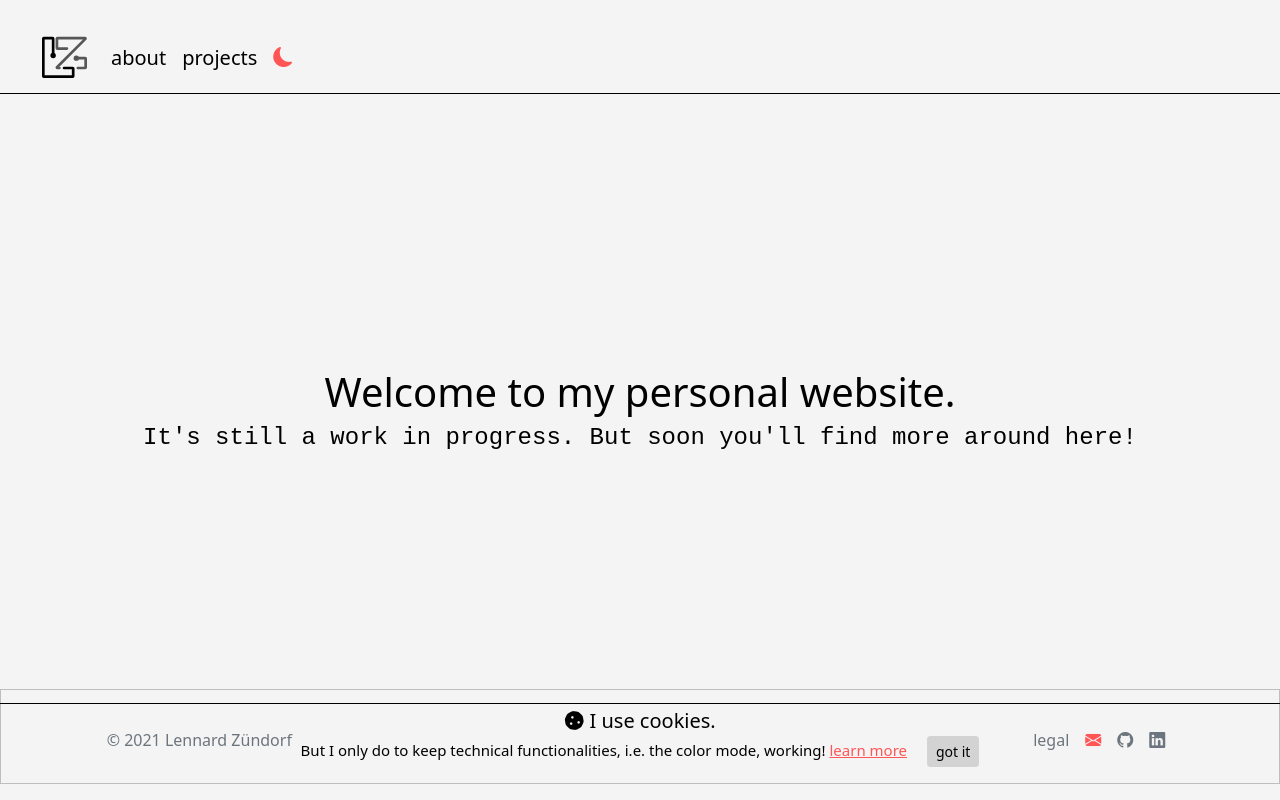
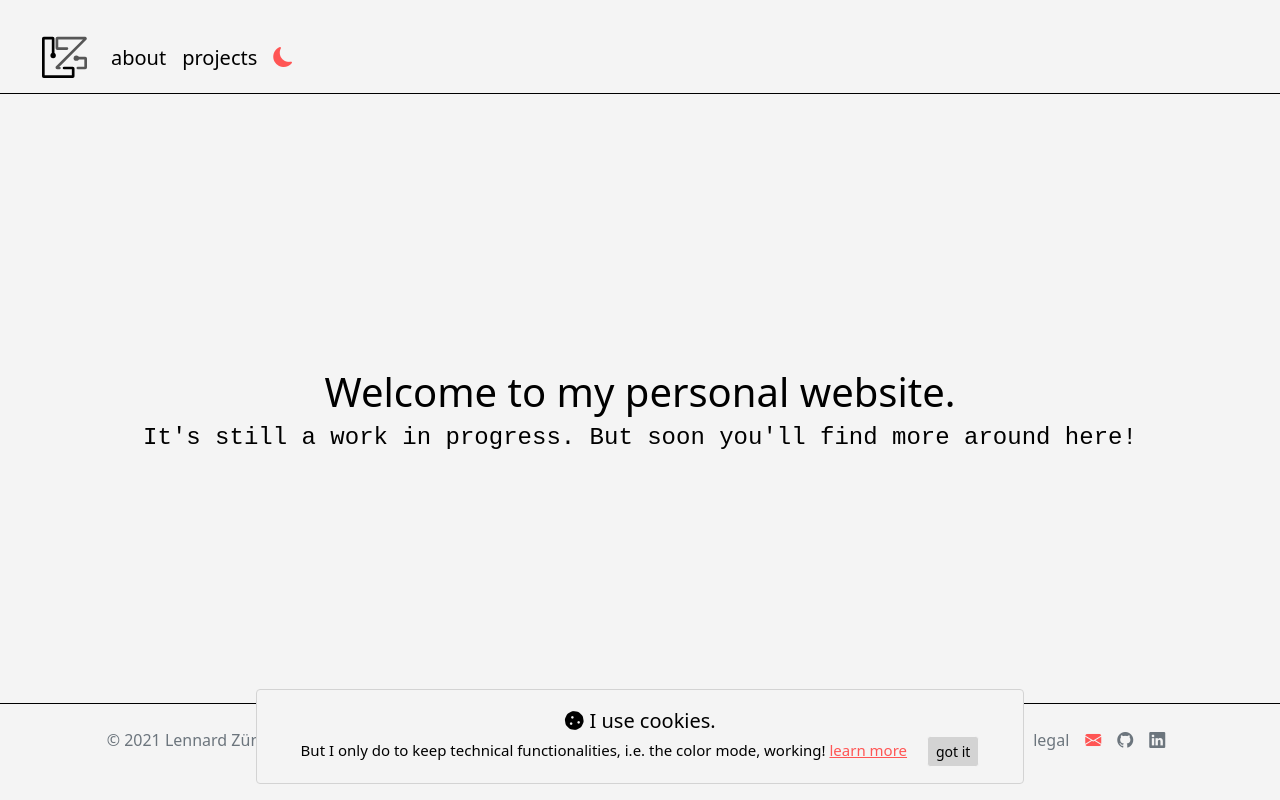
Before and after one commit to LennardZuendorf/website_zuendorf.me, a plain HTML site: page index.html in a window 1280 px wide. Drawn offline with nearby package versions, Linux system fonts and the light colour scheme.

Commit message:
updated styling

```diff
--- a/css/style.css
+++ b/css/style.css
@@ -79,19 +79,26 @@ body{
 #cb-cookie-banner {
     color: var(--txt-color) !important;
     background-color: var(--bg-color) !important;
-    position: fixed;
-    bottom: 0;
+    opacity: 100% !important;
     left: 0;
-    width: 100%;
-    z-index: 999;
-    border-radius: 0;
-    display: none;
+    right: 0;
+    margin-left: auto;
+    margin-right: auto;
+    z-index: 10000;
+    width: 95%;
+    border-color: var(--grey-ac) !important;
+}
+
+@media screen and (min-width: 480px) {
+    #cb-cookie-banner  {
+        width: 60%;
+    }
 }
 
 .btn-primary{
     color: var(--txt-color) !important; ;
     background-color: var(--grey-ac) !important;
-    border-color: var(--grey-ac) !important;
+    border-color: var(--bg-color) !important;
 }
 
 .bi-envelope-fill{
```
